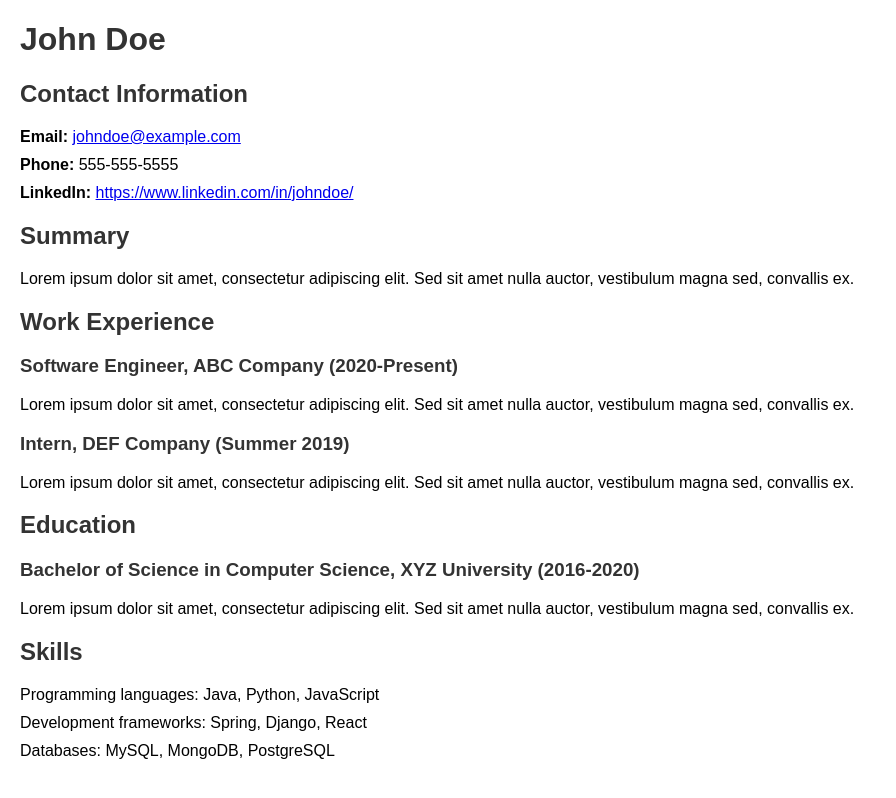
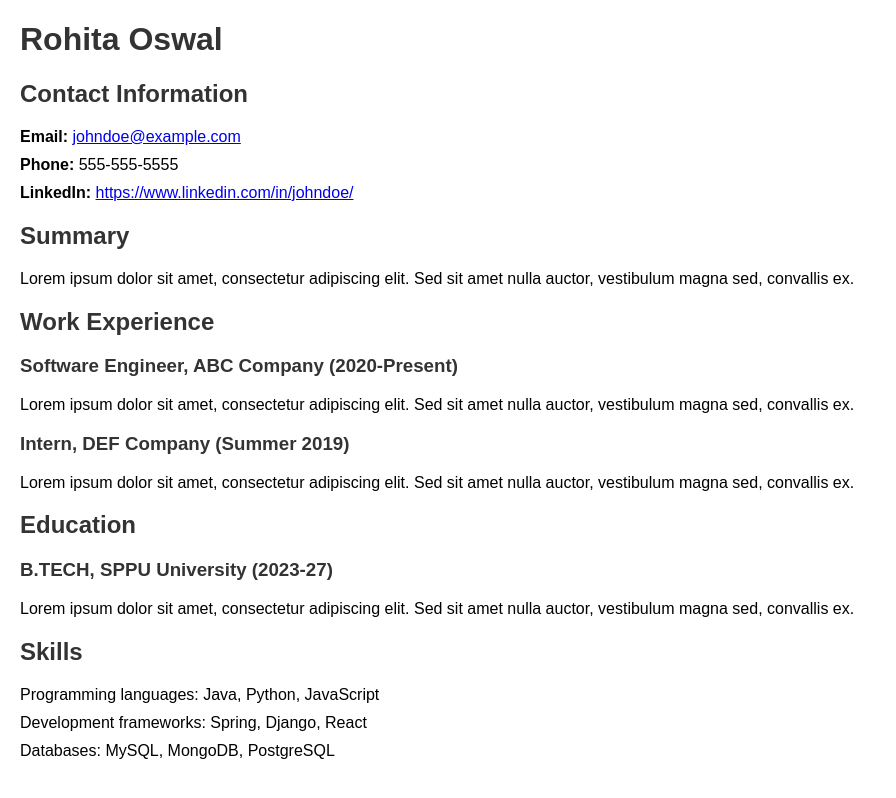
Before and after one commit to rohitaoswal/tilak_resume.github.io, a plain HTML site: page index.html in a window 1280 px wide. Shown: the whole page, without its empty margins (0-896 px from the left). Drawn offline with Linux system fonts and the light colour scheme.

Commit message:
Update index.html

```diff
--- a/index.html
+++ b/index.html
@@ -22,7 +22,7 @@
 	</style>
 </head>
 <body>
-	<h1>John Doe</h1>
+	<h1>Rohita Oswal</h1>
 	<h2>Contact Information</h2>
 	<ul>
 		<li><strong>Email:</strong> <a href="mailto:johndoe@example.com">johndoe@example.com</a></li>
@@ -45,7 +45,7 @@
 	<h2>Education</h2>
 	<ul>
 		<li>
-			<h3>Bachelor of Science in Computer Science, XYZ University (2016-2020)</h3>
+			<h3>B.TECH, SPPU University (2023-27)</h3>
 			<p>Lorem ipsum dolor sit amet, consectetur adipiscing elit. Sed sit amet nulla auctor, vestibulum magna sed, convallis ex.</p>
 		</li>
 	</ul>
```
